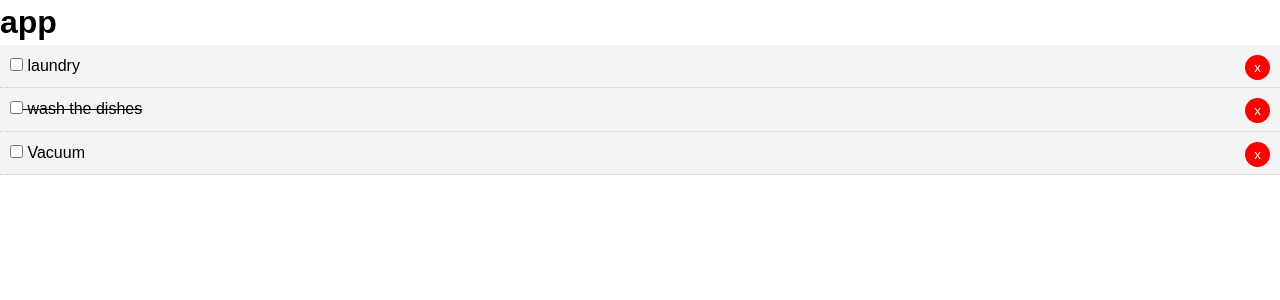
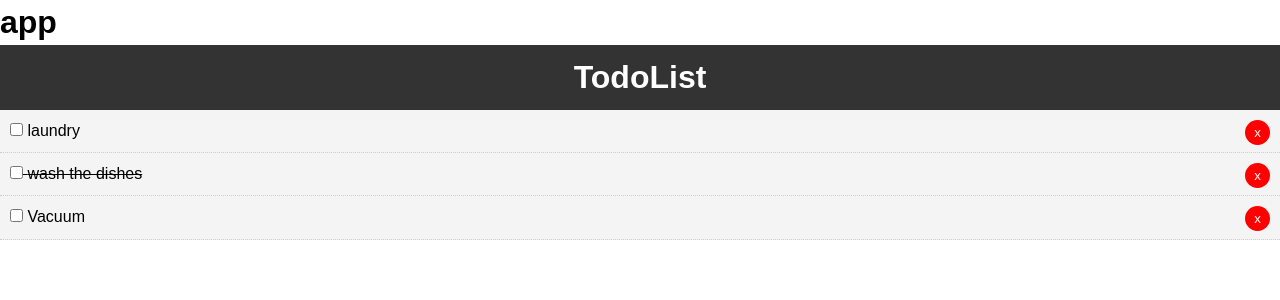
Before and after one commit to Annastasshia/react_todo, a React (Create React App) app: page / in a window 1280 px wide. Shown: the top 300 px of the page. Built offline with nearby package versions, Linux system fonts and the light colour scheme.

Commit message:
add header component & export

```diff
--- a/src/App.js
+++ b/src/App.js
@@ -1,6 +1,6 @@
 import React from 'react';
 import Todos from './components/Todos.js'
-
+import Header from './components/layout/Header.js'
 import './App.css';
 
 
@@ -47,7 +47,7 @@
     return (
       <div className="App">
         <h1>app</h1>
-
+        <Header />
         {/* Taking the "todos" from their main app component state you can pass it to the 'Todos' component below to access it as a property in the component or a 'prop'*/}
 
         <Todos todos={this.state.todos} markComplete={this.markComplete} delTodo={this.delTodo}/>
--- /dev/null
+++ b/src/components/layout/Header.js
@@ -0,0 +1,19 @@
+import React from 'react'
+
+function Header() {
+    return (
+
+        <header style={headerStyle}>
+            <h1>TodoList</h1>
+        </header>
+    )
+}
+
+const headerStyle = {
+    background: '#333',
+    color: '#fff',
+    textAlign: 'center',
+    padding: '10px'
+}
+
+export default Header
```
